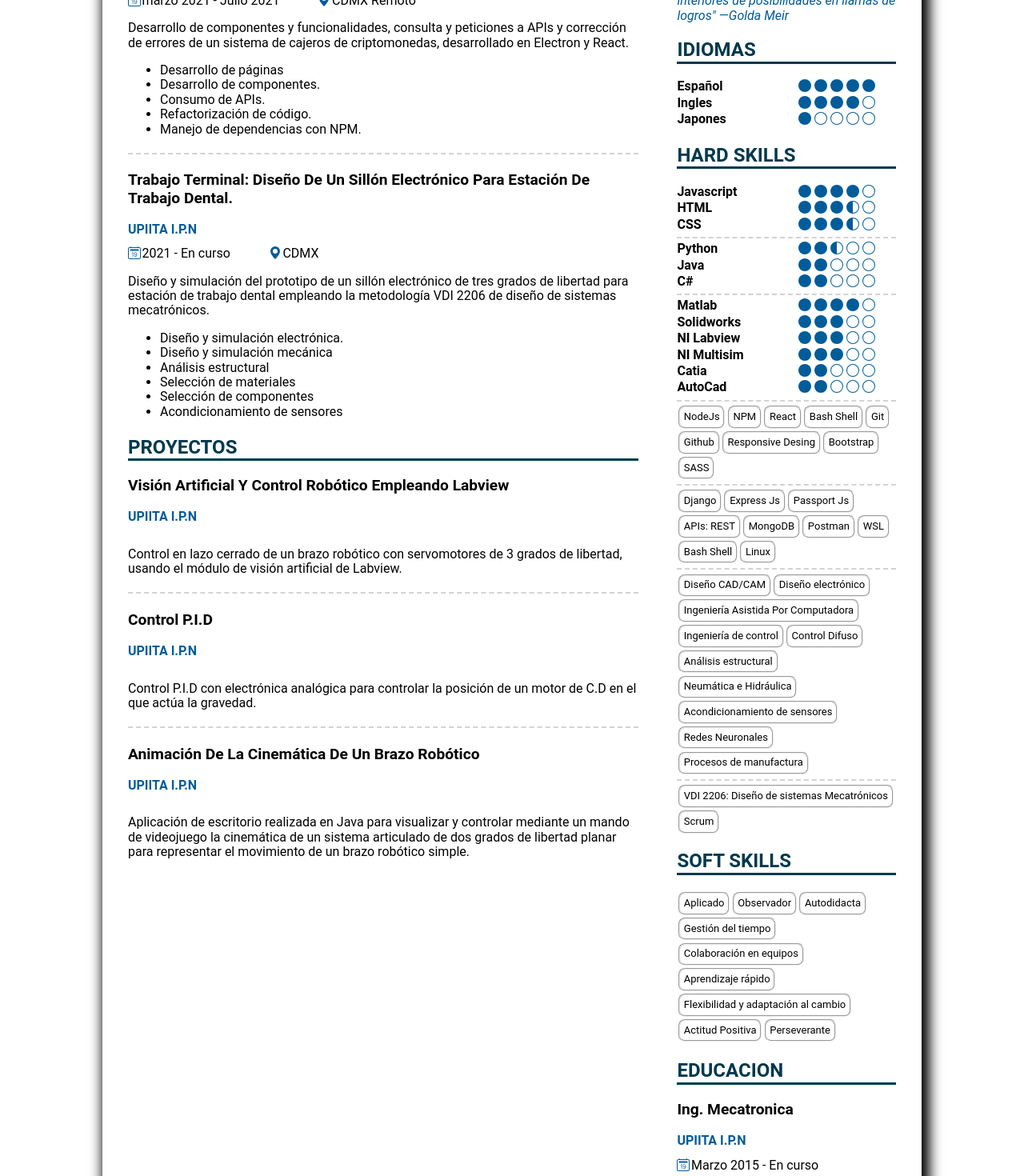
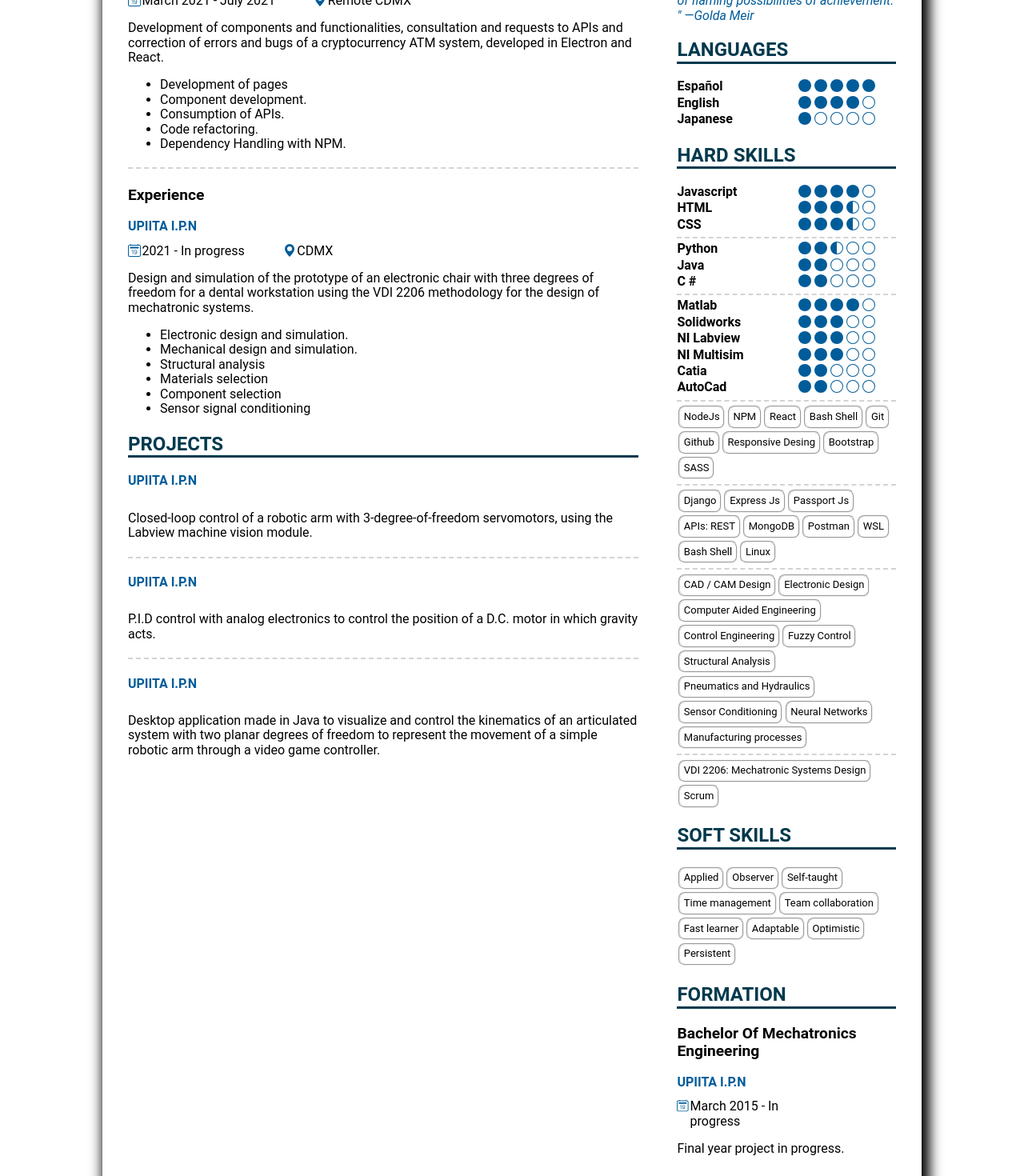
Before and after one commit to ErnestoZuniga/ErnestoZuniga.github.io, a React (Create React App) app: page / in a window 1280 px wide. Shown: the part 540-2010 px from the top of the page at 80% size. Built offline with nearby package versions, Linux system fonts and the light colour scheme.

Commit message:
Feature: Lenguage selection by buttons and by query params added

```diff
--- a/src/assets/dataEn.json
+++ b/src/assets/dataEn.json
@@ -3,7 +3,7 @@
     "experience": {
       "title": "Experience",
       "position": "FrontEnd Developer (Freelance).",
-      "description": "Development of components and functionalities, consultation and requests to APIs and correction of errors of a cryptocurrency ATM system, developed in Electron and React.",
+      "description": "Development of components and functionalities, consultation and requests to APIs and correction of errors and bugs of a cryptocurrency ATM system, developed in Electron and React.",
       "company": "Krydex",
       "dateStart": "March 2021",
       "dateEnd": "July 2021",
@@ -37,7 +37,8 @@
   },
   "mechatronics": {
     "experience": {
-      "title": "Terminal work: Design of an electronic chair for a dental workstation.",
+     "title": "Experience",
+      "subtitle": "Terminal work: Design of an electronic chair for a dental workstation.",
       "description": "Design and simulation of the prototype of an electronic chair with three degrees of freedom for a dental workstation using the VDI 2206 methodology for the design of mechatronic systems.",
       "company": "UPIITA I.P.N",
       "dateStart": "2021",
@@ -45,14 +46,14 @@
       "workPlace": "CDMX",
       "activities": [
         "Electronic design and simulation.",
-        "Design and mechanical simulation",
+        "Mechanical design and simulation.",
         "Structural analysis",
         "Materials selection",
         "Component selection",
-        "Conditioning of sensors"
+        "Sensor signal conditioning"
       ]
     },
-    "projects": [
+    "proyects": [
       {
         "title": "Projects",
         "project": "Artificial vision and robotic control using Labview",
@@ -110,14 +111,15 @@
     "description": "\" Trust yourself. Create the type of person with whom you will be happy to live your whole life. Make the most of yourself by stoking the tiny inner sparks of flaming possibilities of achievement. \" —Golda Meir"
   },
   "softSkills": [
-    "Applied", "Observer", "Self-taught", "Time management", "Team collaboration", "Quick learning", "Flexibility and adaptation to change", "Positive attitude", "Persevering"
+    "Applied", "Observer", "Self-taught", "Time management", "Team collaboration", "Fast learner", "Adaptable", "Optimistic", "Persistent"
   ],
   "education": {
-    "title": "Ing. Mechatronica",
+    "title": "Formation",
+    "subtitle": "Bachelor of Mechatronics Engineering",
     "institution": "UPIITA I.P.N",
     "dateStart": "March 2015",
     "dateEnd": "In progress",
-    "description": "Degree work in progress. (Final work, Degree thesis.)"
+    "description": "Final year project in progress."
   },
   "lenguages": {
     "title": "Languages",
--- a/src/assets/data.json
+++ b/src/assets/dataEs.json
@@ -37,7 +37,8 @@
   },
   "mechatronics": {
     "experience": {
-      "title": "Trabajo terminal: Diseño de un sillón electrónico para estación de trabajo dental.",
+      "title": "Experiencia",
+      "subtitle": "Trabajo terminal: Diseño de un sillón electrónico para estación de trabajo dental.",
       "description":"Diseño y simulación del prototipo de un sillón electrónico de tres grados de libertad para estación de trabajo dental empleando la metodología VDI 2206 de diseño de sistemas mecatrónicos. ",
       "company":"UPIITA I.P.N",
       "dateStart":"2021",
@@ -113,7 +114,8 @@
     "Aplicado","Observador","Autodidacta","Gestión del tiempo", "Colaboración en equipos", "Aprendizaje rápido", "Flexibilidad y adaptación al cambio", "Actitud Positiva", "Perseverante"
   ],
   "education": {
-    "title": "Ing. Mecatronica",
+    "subtitle": "Formacion",
+    "title": "Ingeniería mecatronica",
     "institution": "UPIITA I.P.N",
     "dateStart":"Marzo 2015",
     "dateEnd":"En curso",
--- a/src/components/Header.jsx
+++ b/src/components/Header.jsx
@@ -1,11 +1,22 @@
 import React from 'react';
-import { Link } from 'react-router-dom';
+import { Link, useSearchParams } from "react-router-dom";
+
 
 import ContactInfo from './ContactInfo.jsx'
 import styles from '../assets/styles/desktop/desktop.module.scss'
+import useLocalStorage from '../services/customHooks/useLocalStorage'
 
 
 const Header = () => {
+  /*const [localStorageLan,saveLocalStorageLan] = useLocalStorage('LANG',navigator.language)*/
+  const [searchParams, setSearchParams] = useSearchParams({});
+
+  const HandleLanButton= (lang) => {
+    setSearchParams({
+      lan: lang
+    })
+    /*saveLocalStorageLan(lang)*/
+  }
 
   return (
     <div className={styles['header']}>
@@ -19,8 +30,8 @@ const Header = () => {
         <h1 className={styles['header__title']}>Luis Ernesto Zu&#241;iga Ontiveros</h1>
 
         <section className={styles['header__positions']}>
-          <Link className={styles['header__link-blue']}to='/FrontEnd'>FrontEnd Developer</Link>
-          <Link className={styles['header__link-blue']}to='/Mechatronics'>Mechatronics Engineering</Link>
+          <Link className={styles['header__link-blue']}to='/frontend'>FrontEnd Developer</Link>
+          <Link className={styles['header__link-blue']}to='/mechatronics'>Mechatronics Engineering</Link>
           <Link className={styles['header__link-blue']}to='/'>All</Link>
         </section>
 
@@ -36,8 +47,14 @@ const Header = () => {
 
 
         <section className={styles['header__bttns-container']}>
-          <button> Eng </button>
-          <button> Esp </button>
+          <button onClick ={ () => {
+            HandleLanButton('es-Es')
+          }
+          }> Esp </button>
+          <button onClick ={ () => {
+            HandleLanButton('en-Us')
+          }
+          }> Eng </button>
         </section>
 
 
--- a/src/containers/All.jsx
+++ b/src/containers/All.jsx
@@ -1,14 +1,31 @@
-import React from "react";
+import React, { useState,useEffect } from "react";
+import { useSearchParams } from "react-router-dom";
 
 import Experience from "../components/Experience";
 import Proyects from "../components/Proyects";
 import LifePhilosophy from "../components/LifePhilosophy";
 import Skills from "../components/Skills";
 import Card from "../components/Card";
-import data from "../assets/data.json";
+import dataEn from "../assets/dataEn.json";
+import dataEs from "../assets/dataEs.json";
 import styles from "../assets/styles/desktop/desktop.module.scss";
 
 const All = () => {
+  //const [localStorageLan,saveLocalStorageLan] = useLocalStorage('LANG',navigator.language)
+  const [searchParams] = useSearchParams();
+  const [data, setData] = useState(dataEn);
+
+  useEffect(() => {
+    const lan = searchParams.get("lan");
+    const regexEs = new RegExp(/^es\b/, "i");
+    if (regexEs.test(lan)) {
+      setData(dataEs);
+    } else {
+      setData(dataEn);
+    }
+  }, [searchParams]);
+
+
   return (
     <div className={styles.body}>
       <div className={styles["body__left"]}>
@@ -59,7 +76,7 @@ const All = () => {
           description={data.lifePhilosophy.description}
         />
         <Skills
-          h2={'Idiomas'}
+          h2={data.lenguages.title}
           ratedSkills={data.lenguages.ratedSkills}
         />
         <Skills
@@ -101,8 +118,8 @@ const All = () => {
           skills={data.softSkills}
         />
         <Card
-          h2={'Educacion'}
-          h3={data.education.title}
+          h2={data.education.title}
+          h3={data.education.subtitle}
           h4={data.education.institution}
           dateStart={data.education.dateStart}
           dateEnd={data.education.dateEnd}
--- a/src/containers/FrontEnd.jsx
+++ b/src/containers/FrontEnd.jsx
@@ -1,14 +1,33 @@
-import React from "react";
+import React, { useState,useEffect } from "react";
+import { useSearchParams } from "react-router-dom";
 
 import Experience from "../components/Experience";
 //import Proyects from "../components/Proyects";
 import LifePhilosophy from "../components/LifePhilosophy";
 import Skills from "../components/Skills";
 import Card from "../components/Card";
-import data from "../assets/data.json";
+import dataEn from "../assets/dataEn.json";
+import dataEs from "../assets/dataEs.json";
 import styles from "../assets/styles/desktop/desktop.module.scss";
+//import useLocalStorage from "../services/customHooks/useLocalStorage";
+
 
 const FrontEnd = () => {
+  //const [localStorageLan,saveLocalStorageLan] = useLocalStorage('LANG',navigator.language)
+  const [searchParams] = useSearchParams();
+  const [data, setData] = useState(dataEn)
+
+  useEffect(() => {
+    const lan = searchParams.get('lan');
+    const regexEs = new RegExp(/^es\b/, 'i');
+    if(regexEs.test(lan)) {
+      setData(dataEs)
+    }else {
+      setData(dataEn)
+    }
+  }, [searchParams])
+
+
   return (
     <div className={styles.body}>
       <div className={styles["body__left"]}>
@@ -30,7 +49,7 @@ const FrontEnd = () => {
           description={data.lifePhilosophy.description}
         />
         <Skills
-          h2={'Idiomas'}
+          h2={data.lenguages.title}
           ratedSkills={data.lenguages.ratedSkills}
         />
         <Skills
@@ -55,8 +74,8 @@ const FrontEnd = () => {
           skills={data.softSkills}
         />
         <Card
-          h2={'Educacion'}
-          h3={data.education.title}
+          h2={data.education.title}
+          h3={data.education.subtitle}
           h4={data.education.institution}
           dateStart={data.education.dateStart}
           dateEnd={data.education.dateEnd}
--- a/src/containers/Mechatronics .jsx
+++ b/src/containers/Mechatronics .jsx
@@ -1,20 +1,36 @@
-import React from "react";
+import React, { useState,useEffect } from "react";
+import { useSearchParams } from "react-router-dom";
 
 import Experience from "../components/Experience";
 import Proyects from "../components/Proyects";
 import LifePhilosophy from "../components/LifePhilosophy";
 import Skills from "../components/Skills";
 import Card from "../components/Card";
-import data from "../assets/data.json";
+import dataEn from "../assets/dataEn.json";
+import dataEs from "../assets/dataEs.json";
 import styles from "../assets/styles/desktop/desktop.module.scss";
 
 const Mechatronics = () => {
+  //const [localStorageLan,saveLocalStorageLan] = useLocalStorage('LANG',navigator.language)
+  const [searchParams] = useSearchParams();
+  const [data, setData] = useState(dataEn);
+
+  useEffect(() => {
+    const lan = searchParams.get("lan");
+    const regexEs = new RegExp(/^es\b/, "i");
+    if (regexEs.test(lan)) {
+      setData(dataEs);
+    } else {
+      setData(dataEn);
+    }
+  }, [searchParams]);
+
   return (
     <div className={styles.body}>
       <div className={styles["body__left"]}>
         <Experience
-          h2={"Experiencia"}
-          h3={data.mechatronics.experience.title}
+          h2={data.mechatronics.experience.title}
+          h3={data.mechatronics.experience.subtitle}
           h4={data.mechatronics.experience.company}
           dateStart={data.mechatronics.experience.dateStart}
           dateEnd={data.mechatronics.experience.dateEnd}
@@ -47,10 +63,7 @@ const Mechatronics = () => {
           h2={data.lifePhilosophy.title}
           description={data.lifePhilosophy.description}
         />
-        <Skills
-          h2={'Idiomas'}
-          ratedSkills={data.lenguages.ratedSkills}
-        />
+        <Skills h2={data.lenguages.title} ratedSkills={data.lenguages.ratedSkills} />
         <Skills
           h2={"Hard Skills"}
           ratedSkills={data.mechatronics.skills.ratedSkills}
@@ -60,16 +73,11 @@ const Mechatronics = () => {
           skills={data.mechatronics.skills.unratedSkills}
           divider={true}
         />
-        <Skills
-        skills={data.mechatronics.skills.methodology}
-        />
-        <Skills
-          h2={'Soft Skills'}
-          skills={data.softSkills}
-        />
+        <Skills skills={data.mechatronics.skills.methodology} />
+        <Skills h2={"Soft Skills"} skills={data.softSkills} />
         <Card
-          h2={'Educacion'}
-          h3={data.education.title}
+          h2={data.education.title}
+          h3={data.education.subtitle}
           h4={data.education.institution}
           dateStart={data.education.dateStart}
           dateEnd={data.education.dateEnd}
--- a/src/routes/App.js
+++ b/src/routes/App.js
@@ -20,11 +20,8 @@ const App = () => {
       <Layout>
         <Switch>
           <Route exact={true} path="/" element={<All/>} />
-          <Route path="/en" element={<FrontEnd />}>
-            <Route path=':frontend' element={<FrontEnd lan={'en'} />} />
-          </Route>
-          <Route path="/es" element={<FrontEnd />}>
-            <Route path=':frontend' element={<FrontEnd lan={'es'} />} />
+          <Route exact={true} path="/frontend" element={<FrontEnd/>}>\
+            { /*<Route path=':lan' element={<FrontEnd />} />*/}
           </Route>
           <Route exact={true} path="/mechatronics" element={<Mechatronics/>} />
           <Route exact={true} path="*" element={<NotFound/>} />
--- /dev/null
+++ b/src/services/customHooks/useLocalStorage.jsx
@@ -0,0 +1,25 @@
+import React, { useState } from "react";
+
+const useLocalStorage = (itemName, initialValue) => {
+  const localStorageItem = localStorage.getItem(itemName);
+  let parsedItem;
+
+  if (!localStorageItem) {
+    localStorage.setItem(itemName, JSON.stringify(initialValue));
+    parsedItem = initialValue;
+  } else {
+    parsedItem = JSON.parse(localStorageItem);
+  }
+
+  const [item, setItem] = useState(parsedItem);
+
+  const saveItem = (newItem) => {
+    const stringifiedItem = JSON.stringify(newItem);
+    localStorage.setItem(itemName, stringifiedItem);
+    setItem(newItem);
+  };
+
+  return [item, saveItem];
+};
+
+export default useLocalStorage;
```
